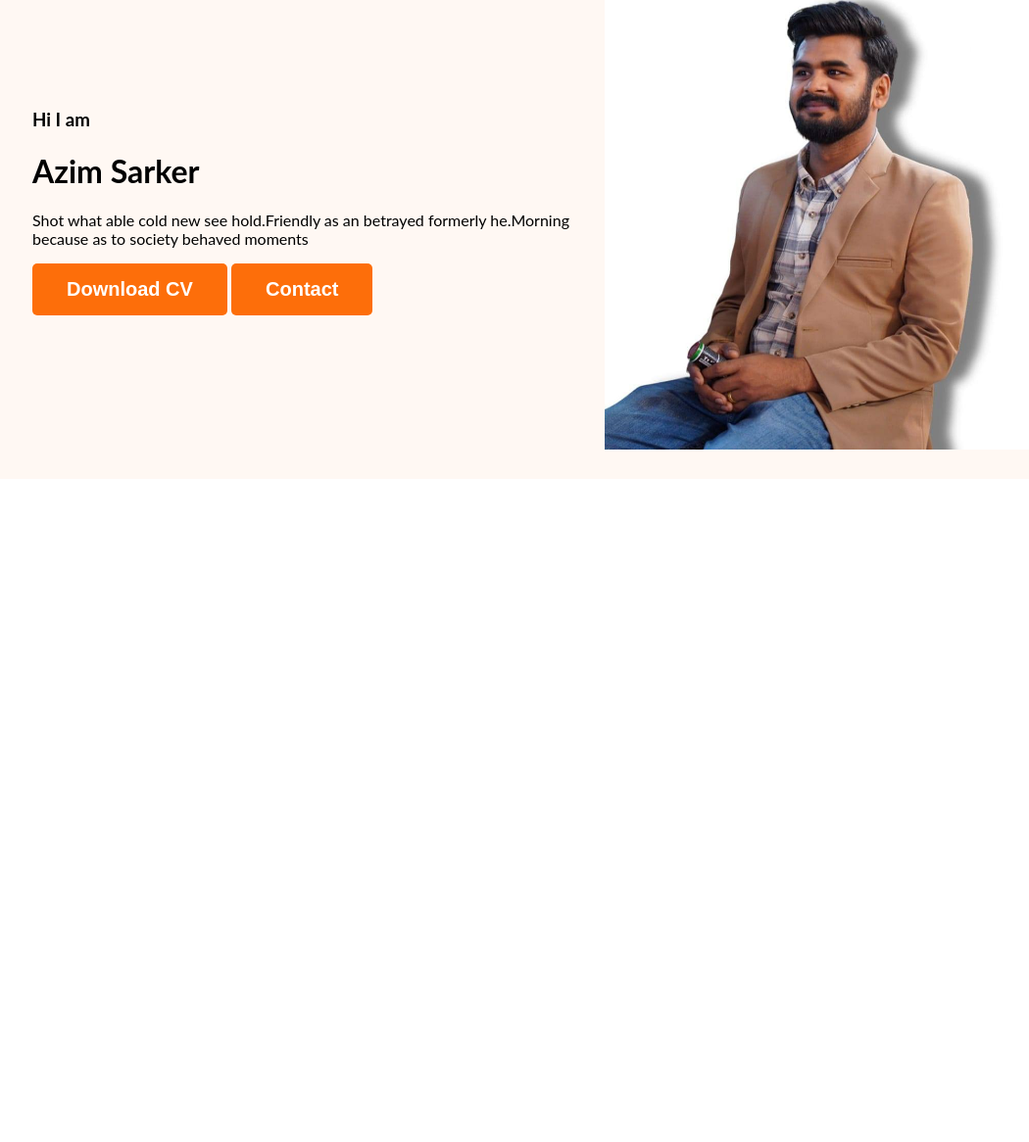
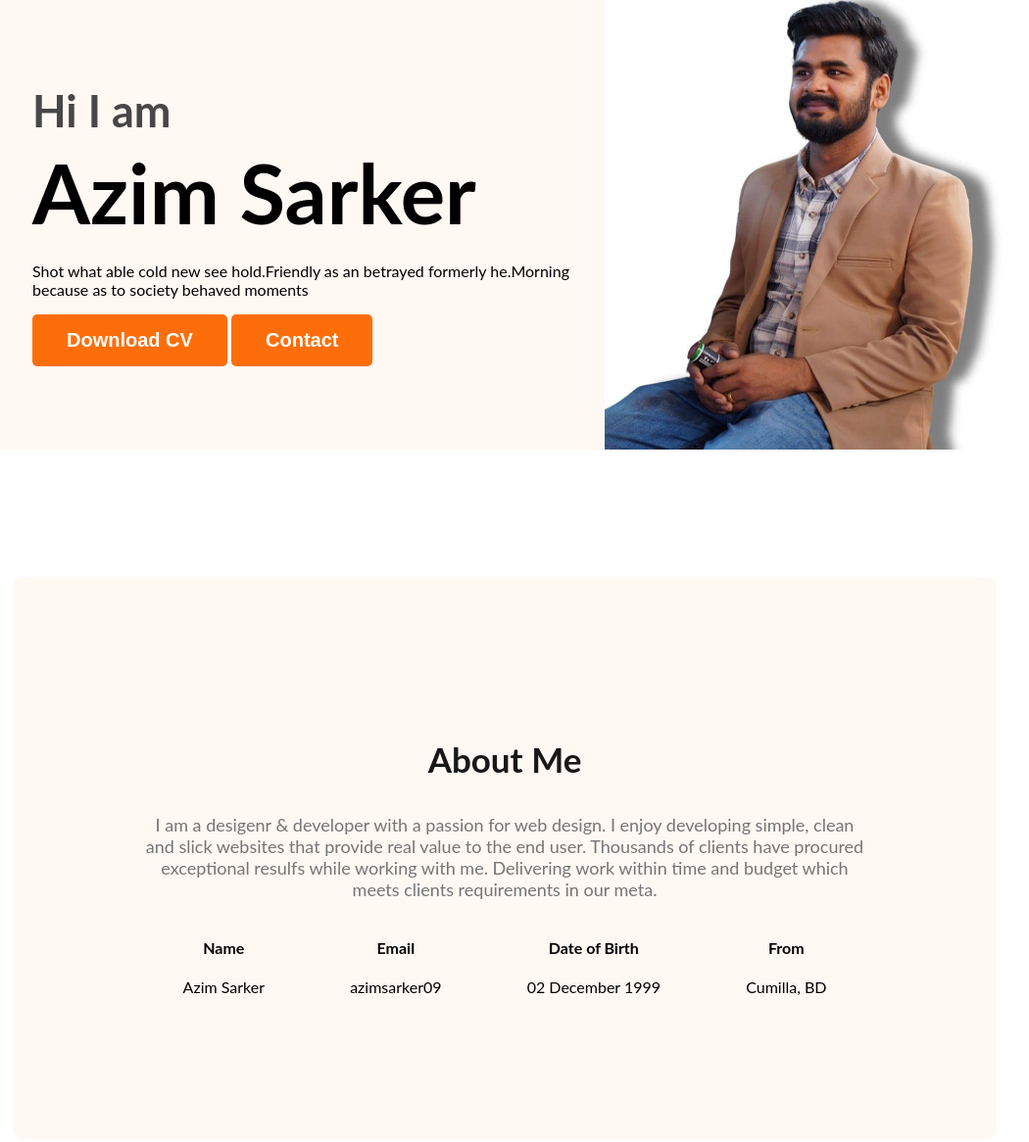
Before and after one commit to azimsarker09/portfolio-, a plain HTML site: page index.html in a window 1280 px wide. Shown: the part 226-1392 px from the top of the page at 98% size, without its empty margins (125-1175 px from the left). Before the commit the page ends 800 px from the top, so only its background shows below. Drawn offline with Linux system fonts and the light colour scheme.

Commit message:
added about info

```diff
--- a/index.html
+++ b/index.html
@@ -23,7 +23,7 @@
             <div class="banner-contant">
                 <h3 class="banner-greeting">Hi I am</h3>
                 <h1 class="banner-title">Azim Sarker</h1>
-                <p>Shot what able cold new see hold.Friendly as an
+                <p class="peragrahp">Shot what able cold new see hold.Friendly as an
                  betrayed formerly he.Morning because as to society
                 behaved moments</p>
                 <button class="btn-primary">Download CV</button>
@@ -33,7 +33,36 @@
         </div>
     </header>
     <main>
-
+         <section class="about">
+            <h3 class="section-title">About Me</h3>
+            <p class="section-description">
+            I am a desigenr & developer with a passion for web
+            design. I enjoy developing simple, clean and slick
+            websites that provide real value to the end user.
+            Thousands of clients have procured exceptional
+            resulfs while working with me. Delivering work within
+            time and budget which meets clients requirements in
+            our meta.
+            </p>
+            <div class="about-info-container">
+                <div class="about-inf">
+                    <h4 class="inf-title">Name</h4>
+                    <p class="info-description">Azim Sarker</p>
+                </div>
+                <div class="about-inf">
+                    <h4 class="inf-title">Email</h4>
+                    <p class="info-description">azimsarker09</p>
+                </div>
+                <div class="about-inf">
+                    <h4 class="inf-title">Date of Birth</h4>
+                    <p class="info-description">02 December 1999</p>
+                </div>
+                <div class="about-inf">
+                    <h4 class="inf-title">From</h4>
+                    <p class="info-description">Cumilla, BD</p>
+                </div>
+            </div>
+         </section>
     </main>
     <footer>
 
--- a/styles/portfolio.css
+++ b/styles/portfolio.css
@@ -51,11 +51,61 @@ nav a{
 }
 
 .banner{
-    padding: 30px 30px 30px 150px ;
+    padding: 30px 30px 0px 150px ;
     display: flex;
     align-items: center;
+    justify-content: space-between;
 }
 
+.banner-contan{
+    max-width: 500px;
+}
 .banner .DP{
     width: 500px;
 }
+.banner-greeting{
+    font-size: 45px;
+    color: #474747;
+    margin-bottom: 0;
+}
+
+.banner-title{
+    font-size: 85px;
+    font-weight: 700;
+    margin-top: 5px;
+    margin-bottom: 20px;
+}
+
+
+.about{
+    padding: 130px;
+    border-radius: 10px;
+    background: #fff8f3;
+    margin: 130px;
+}
+
+.section-title{
+    color: #181818;
+    text-align: center;
+    font-size: 35px;
+    font-weight: 700;
+}
+
+.section-description{
+    color: #757575;
+    text-align: center;
+    font-size: 18px;
+}
+
+.about-info-container{
+    display: flex;
+    justify-content: space-around;
+}.
+
+.about-inf{
+    text-align: center;
+}
+
+.inf-title{
+    text-align: center;
+}
```
